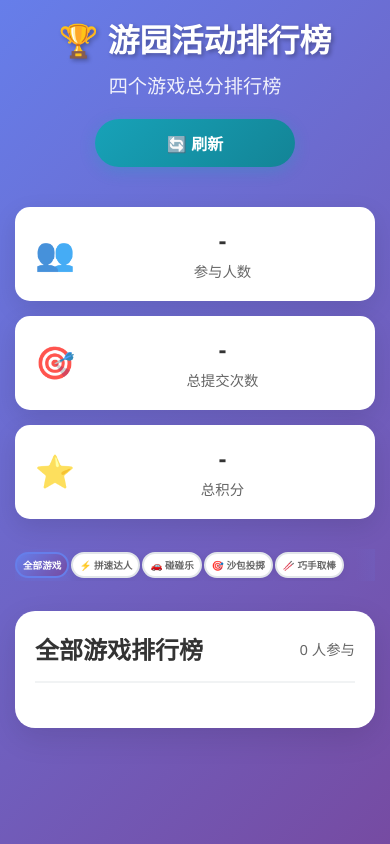
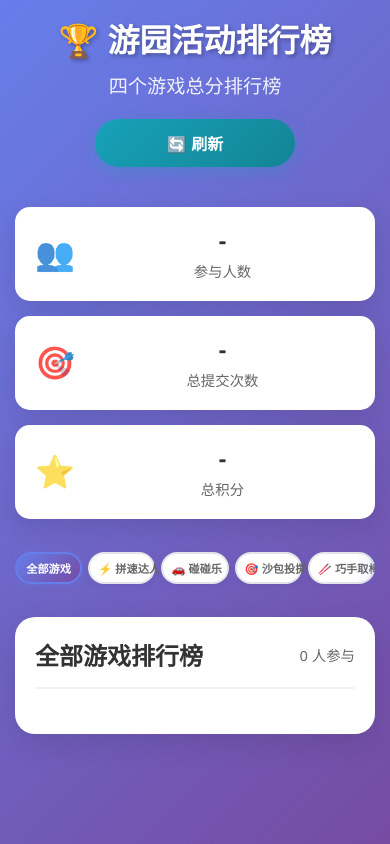
Before and after one commit to hmh38324/leaderboard, a website: page public/index.html in a window 390 px wide. Drawn offline with Linux system fonts and the light colour scheme; no server answers.

Commit message:
增大手机端按钮尺寸，让五个按钮占满一行
- 使用 flex: 1 让按钮平均分配宽度
- 增大按钮内边距和字体大小
- 调整按钮间距，提供更好的视觉效果
- 保持在不同屏幕尺寸下的良好显示

```diff
--- a/public/style.css
+++ b/public/style.css
@@ -582,13 +582,13 @@ header p {
     }
 
     .game-selector {
-        gap: 3px;
+        gap: 8px;
         flex-wrap: nowrap;
         overflow-x: auto;
         padding: 5px 0;
         -webkit-overflow-scrolling: touch;
         position: relative;
-        justify-content: flex-start;
+        justify-content: space-between;
     }
 
     .game-selector::after {
@@ -604,11 +604,12 @@ header p {
     }
 
     .game-tab {
-        padding: 5px 8px;
-        font-size: 0.65rem;
+        padding: 8px 12px;
+        font-size: 0.75rem;
         white-space: nowrap;
-        flex-shrink: 0;
-        min-width: fit-content;
+        flex: 1;
+        min-width: 0;
+        text-align: center;
     }
 
     .leaderboard-container {
@@ -689,13 +690,13 @@ header p {
     }
 
     .game-selector {
-        gap: 2px;
+        gap: 6px;
         padding: 3px 0;
     }
 
     .game-tab {
-        padding: 4px 6px;
-        font-size: 0.6rem;
+        padding: 6px 8px;
+        font-size: 0.7rem;
     }
 
     .leaderboard-item {
@@ -727,16 +728,16 @@ header p {
     }
 }
 
-/* 超小屏幕优化 (320px以下) */
+/* 超小屏幕优化 (360px以下) */
 @media (max-width: 360px) {
     .game-selector {
-        gap: 1px;
+        gap: 4px;
         padding: 2px 0;
     }
 
     .game-tab {
-        padding: 3px 5px;
-        font-size: 0.55rem;
+        padding: 5px 6px;
+        font-size: 0.65rem;
     }
 
     .container {
```
